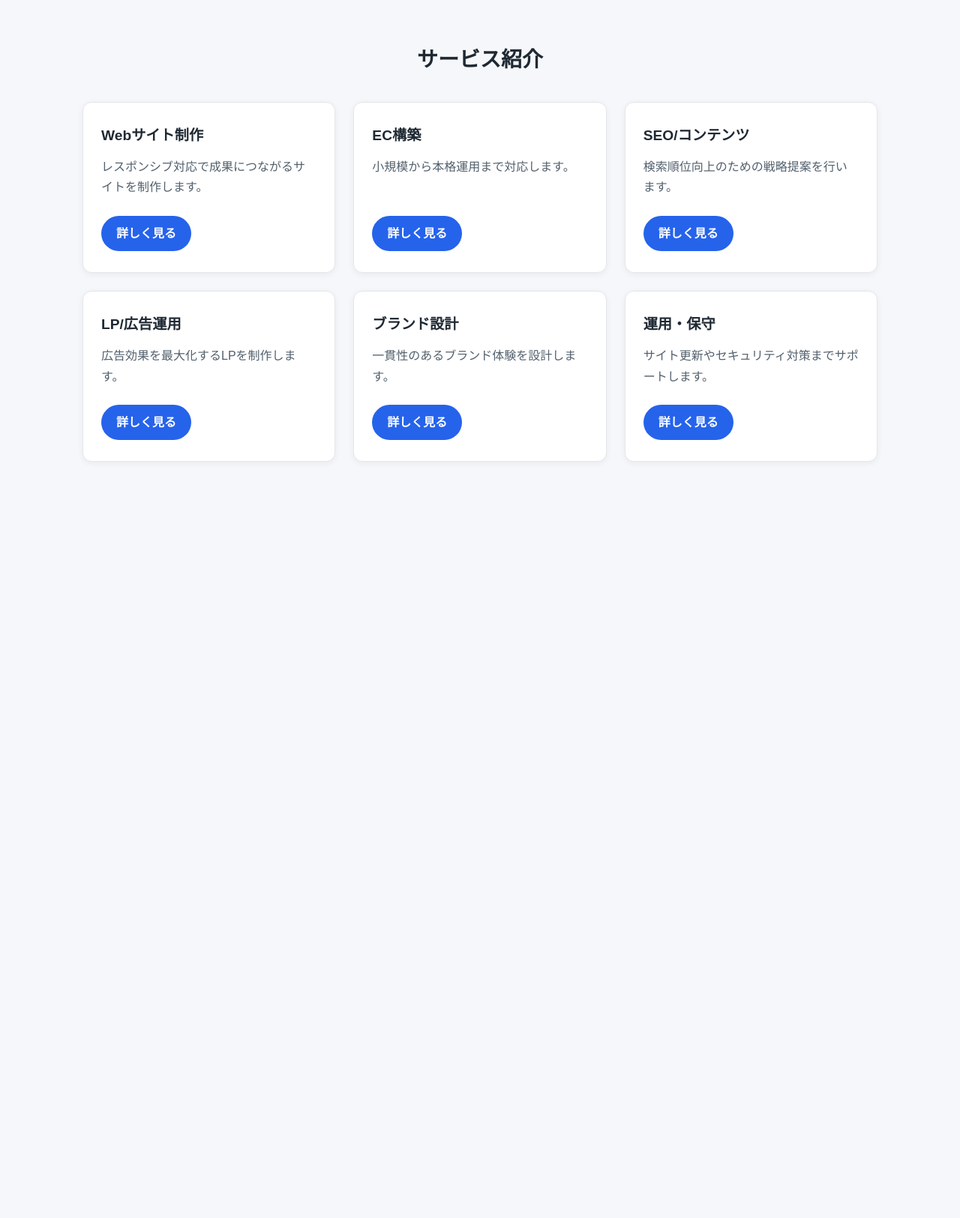
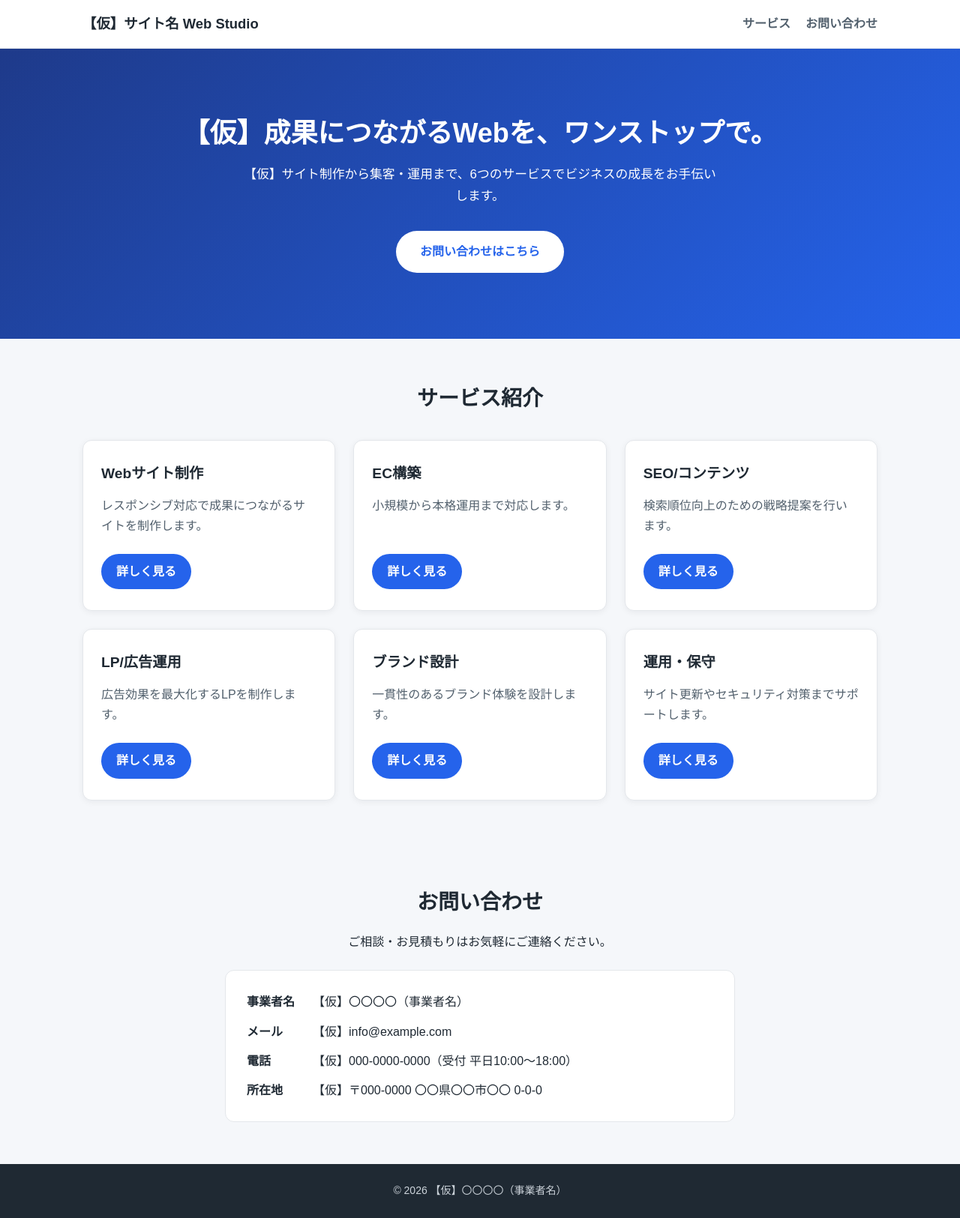
Before and after one commit to tsurusyuya1221/test1, a plain HTML site: page index.html in a window 1280 px wide. Shown: the whole page at 75% size. Before the commit the page ends 800 px from the top, so only its background shows below. Drawn offline with Linux system fonts and the light colour scheme.

Commit message:
Issue 3: ヘッダー・ヒーロー・連絡先・フッターを追加（仮文言に【仮】/TODO(仮)の印）
Co-Authored-By: Claude Opus 5.5 <noreply@anthropic.com>
Claude-Session: https://claude.ai/code/session_015kVMQTkcuhx3UDGKaRF8wo

```diff
--- a/index.html
+++ b/index.html
@@ -7,7 +7,29 @@
 </head>
 <body>
 
-<section class="services">
+<!-- TODO(仮): サイト名は仮です。事業者名が決まったら差し替えてください -->
+<header class="site-header">
+  <div class="inner">
+    <a class="site-name" href="#top">【仮】サイト名 Web Studio</a>
+    <nav class="site-nav">
+      <a href="#services">サービス</a>
+      <a href="#contact">お問い合わせ</a>
+    </nav>
+  </div>
+</header>
+
+<main id="top">
+
+<!-- TODO(仮): キャッチコピーは仮です -->
+<section class="hero">
+  <div class="inner">
+    <h1>【仮】成果につながるWebを、ワンストップで。</h1>
+    <p>【仮】サイト制作から集客・運用まで、6つのサービスでビジネスの成長をお手伝いします。</p>
+    <a class="hero-button" href="#contact">お問い合わせはこちら</a>
+  </div>
+</section>
+
+<section class="services" id="services">
   <h2>サービス紹介</h2>
   <div class="service-list">
 
@@ -50,5 +72,28 @@
   </div>
 </section>
 
+<!-- TODO(仮): 連絡先はすべて仮です。決まったら差し替えてください -->
+<section class="contact" id="contact">
+  <h2>お問い合わせ</h2>
+  <p>ご相談・お見積もりはお気軽にご連絡ください。</p>
+  <dl class="contact-list">
+    <dt>事業者名</dt>
+    <dd>【仮】〇〇〇〇（事業者名）</dd>
+    <dt>メール</dt>
+    <dd>【仮】info@example.com</dd>
+    <dt>電話</dt>
+    <dd>【仮】000-0000-0000（受付 平日10:00〜18:00）</dd>
+    <dt>所在地</dt>
+    <dd>【仮】〒000-0000 〇〇県〇〇市〇〇 0-0-0</dd>
+  </dl>
+</section>
+
+</main>
+
+<!-- TODO(仮): フッターの事業者名は仮です -->
+<footer class="site-footer">
+  <p>&copy; 2026 【仮】〇〇〇〇（事業者名）</p>
+</footer>
+
 </body>
 </html>
--- a/style1.css
+++ b/style1.css
@@ -106,3 +106,156 @@ body {
     padding: 40px 16px;
   }
 }
+
+/* ===== 共通の内側幅 ===== */
+.inner {
+  max-width: var(--max-width);
+  margin: 0 auto;
+  padding: 0 20px;
+}
+
+/* ===== ヘッダー ===== */
+.site-header {
+  position: sticky;
+  top: 0;
+  z-index: 10;
+  background: rgba(255, 255, 255, 0.95);
+  border-bottom: 1px solid var(--color-border);
+}
+
+.site-header .inner {
+  display: flex;
+  align-items: center;
+  justify-content: space-between;
+  gap: 16px;
+  min-height: 64px;
+}
+
+.site-name {
+  font-size: 1.15rem;
+  font-weight: bold;
+  color: var(--color-text);
+  text-decoration: none;
+}
+
+.site-nav {
+  display: flex;
+  gap: 20px;
+}
+
+.site-nav a {
+  white-space: nowrap;
+  color: var(--color-muted);
+  text-decoration: none;
+  font-weight: bold;
+}
+
+.site-nav a:hover {
+  color: var(--color-accent);
+}
+
+/* ===== ヒーロー ===== */
+.hero {
+  padding: 88px 0;
+  text-align: center;
+  color: #fff;
+  background: linear-gradient(135deg, #1e3a8a, var(--color-accent));
+}
+
+.hero h1 {
+  margin: 0 0 16px;
+  font-size: 2.25rem;
+  line-height: 1.4;
+}
+
+.hero p {
+  margin: 0 auto 32px;
+  max-width: 640px;
+  font-size: 1.05rem;
+}
+
+.hero-button {
+  display: inline-block;
+  padding: 14px 32px;
+  font-weight: bold;
+  color: var(--color-accent);
+  background: #fff;
+  border-radius: 999px;
+  text-decoration: none;
+}
+
+/* ===== お問い合わせ ===== */
+.contact {
+  max-width: 720px;
+  margin: 0 auto;
+  padding: 56px 20px;
+  text-align: center;
+}
+
+.contact h2 {
+  margin: 0 0 16px;
+  font-size: 1.75rem;
+}
+
+.contact-list {
+  display: grid;
+  grid-template-columns: max-content 1fr;
+  gap: 12px 24px;
+  margin: 24px 0 0;
+  padding: 28px;
+  text-align: left;
+  background: var(--color-card);
+  border: 1px solid var(--color-border);
+  border-radius: var(--radius);
+}
+
+.contact-list dt {
+  font-weight: bold;
+}
+
+.contact-list dd {
+  margin: 0;
+  overflow-wrap: anywhere;
+}
+
+/* ===== フッター ===== */
+.site-footer {
+  padding: 24px 20px;
+  text-align: center;
+  font-size: 0.875rem;
+  color: #cbd2d9;
+  background: #1f2933;
+}
+
+.site-footer p {
+  margin: 0;
+}
+
+@media (max-width: 600px) {
+  .site-name {
+    font-size: 1rem;
+  }
+
+  .site-nav {
+    gap: 12px;
+    font-size: 0.875rem;
+  }
+
+  .hero {
+    padding: 56px 0;
+  }
+
+  .hero h1 {
+    font-size: 1.6rem;
+  }
+
+  .contact-list {
+    grid-template-columns: 1fr;
+    gap: 4px;
+    padding: 20px;
+  }
+
+  .contact-list dd {
+    margin-bottom: 12px;
+  }
+}
```
Also changed, not shown: 1 other file.
